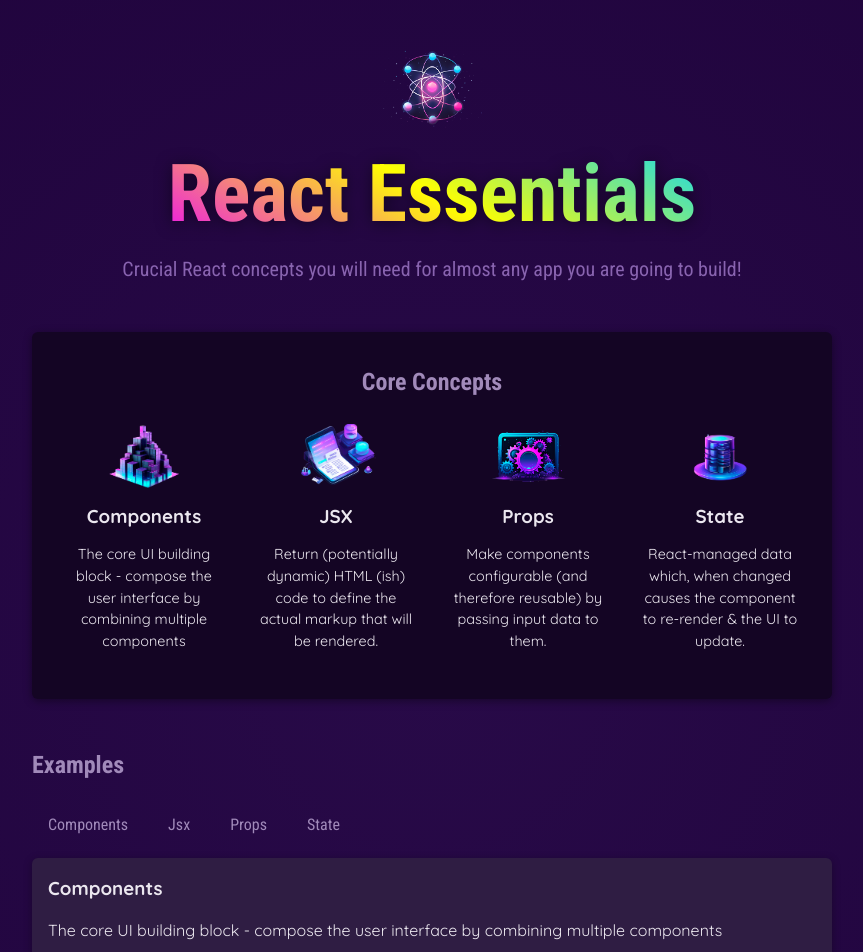
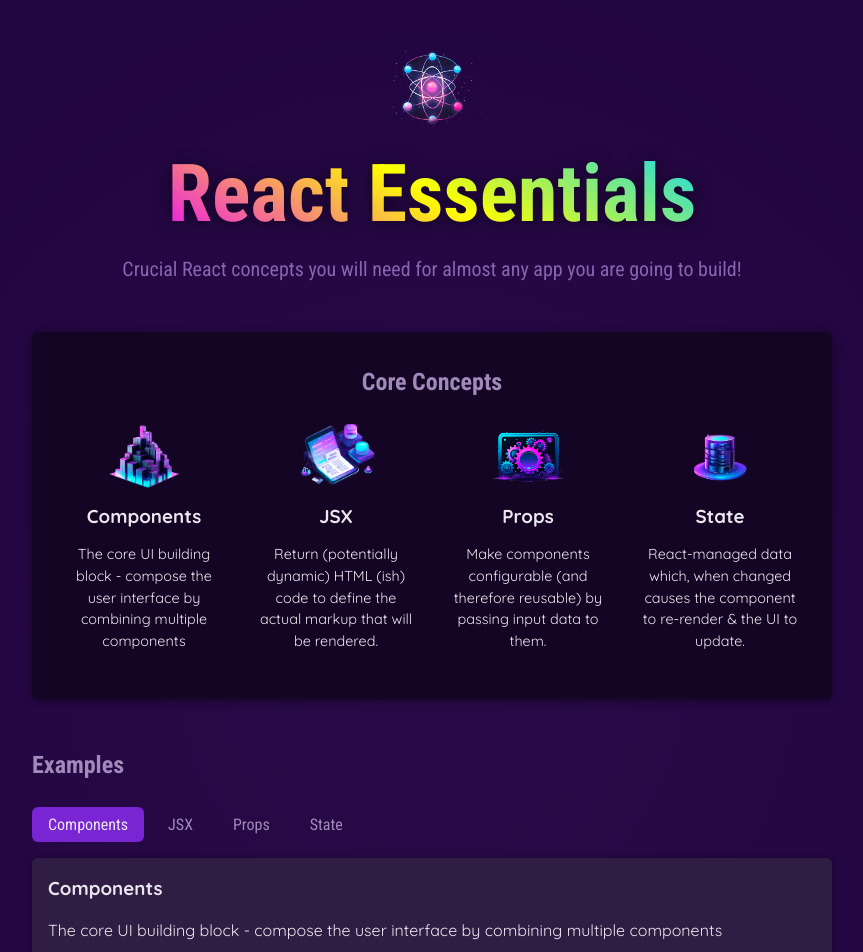
Before and after one commit to Shashank290798/01-starting-project, a React (Vite) app: page / in a window 1280 px wide. Shown: the top 952 px of the page, without its empty margins (208-1071 px from the left). Built offline with nearby package versions, Linux system fonts and the light colour scheme.

Commit message:
completed mini project commit

```diff
--- a/src/App.jsx
+++ b/src/App.jsx
@@ -19,18 +19,21 @@
           <h2>Core Concepts</h2>
           <ul>
             {CORE_CONCEPTS.map(concept => (
-              <CoreConcept key={concept.id} {...concept} />
+              <CoreConcept key={concept.title} {...concept} />
             ))}
           </ul>
         </section>
         <section id="examples">
           <h2>Examples</h2>
           <menu>
-            {Object.keys(EXAMPLES).map(topic => (
-              <TabButton key={topic} onSelect={() => handleSelect(topic)}>
-                {topic.charAt(0).toUpperCase() + topic.slice(1)}
+          <TabButton  isSelected={selectedTopic === 'components'} onSelect={() => handleSelect('components')}>Components
               </TabButton>
-            ))}
+              <TabButton  isSelected={selectedTopic === 'jsx'}  onSelect={() => handleSelect('jsx')}>JSX
+              </TabButton>
+              <TabButton  isSelected={selectedTopic === 'props'}  onSelect={() => handleSelect('props')}>Props
+              </TabButton>
+              <TabButton  isSelected={selectedTopic === 'state'} onSelect={() => handleSelect('state')}>State
+              </TabButton>
           </menu>
           <div id="tab-content">
             {EXAMPLES[selectedTopic] ? (
--- a/src/components/TabButton.jsx
+++ b/src/components/TabButton.jsx
@@ -1,8 +1,8 @@
-export default function TabButton({children, onSelect}) {
+export default function TabButton({children, onSelect, isSelected}) {
 
   return (
     <li>
-      <button onClick={onSelect}>{children}</button>
+      <button className={isSelected ? "active" : undefined} onClick={onSelect}>{children}</button>
     </li>
   );
 }
```
